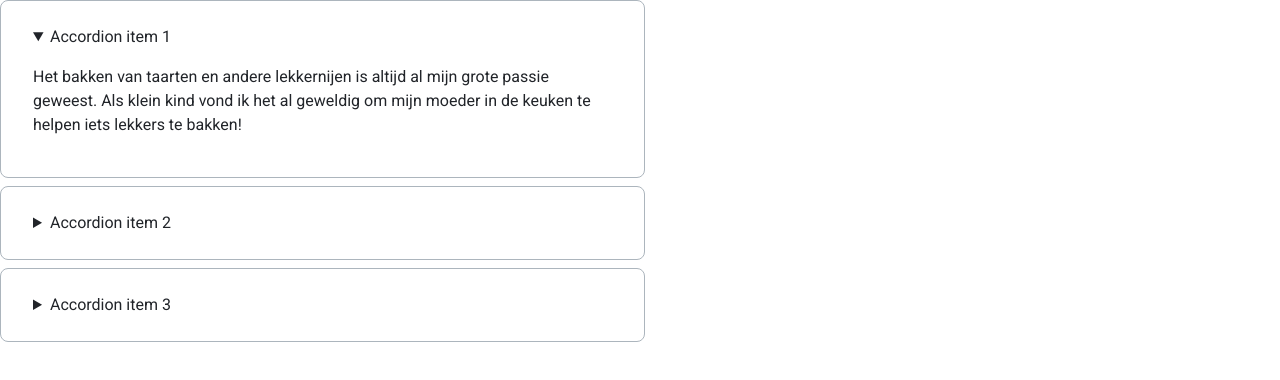
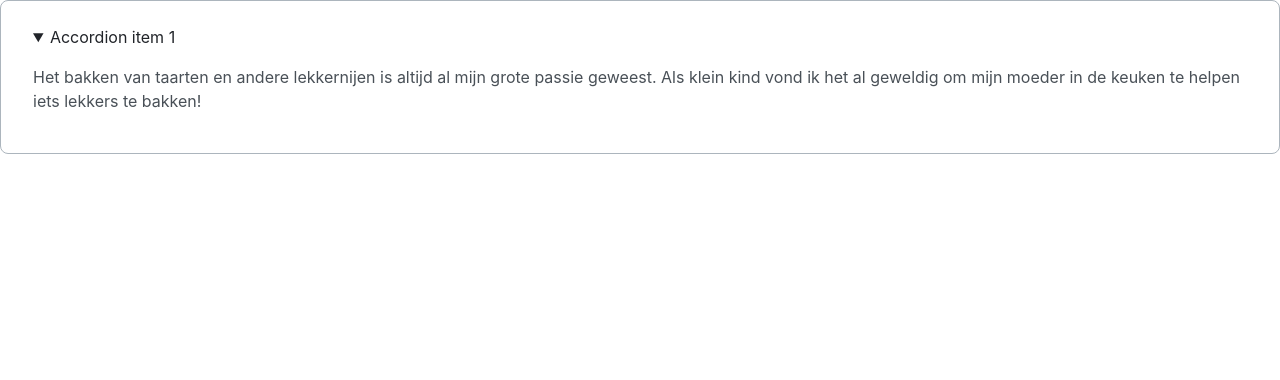
Before and after one commit to js-tasks-ru/htmlcss-20230911-4_kolva-alena, a website: page 03-lection1/02-accordion/index.html in a window 1280 px wide. Both pictures are taken after a click on the heading "Accordion item 1". Drawn offline with Linux system fonts and the light colour scheme; a small style sheet from the web is missing.

Commit message:
add solution to 03-lection-accordion

```diff
--- a/03-lection1/02-accordion/accordion.css
+++ b/03-lection1/02-accordion/accordion.css
@@ -1,20 +1,25 @@
 /* Стилизация аккордеона */
 .accordion {
-  display: block;
   margin-bottom: 8px;
   padding: 24px 32px;
-  width: 579px;
-  flex-shrink: 0;
   background-color: var(--white);
   border: 1px solid var(--grey-3);
   color: var(--black);
   border-radius: 8px;
-  font-family: Inter;
   font-size: 16px;
   font-style: normal;
   font-weight: 400;
   line-height: 24px;
+  cursor: pointer;
 }
-.accordion:last-child {
-  margin-bottom: 0;
+.accordion__summary,
+.accordion__summary-text {
+  font-family: inter;
 }
+
+.accordion__summary-text {
+  color: var(--grey-4);
+}
+.accordion__summary::-webkit-details-marker {
+  display: none;
+}
--- a/03-lection1/02-accordion/index.html
+++ b/03-lection1/02-accordion/index.html
@@ -7,24 +7,8 @@
   </head>
   <body>
     <details class="accordion">
-      <summary class="accordion__title-blok" open>Accordion item 1</summary>
-      <p class="accordion__text-blok">
-        Het bakken van taarten en andere lekkernijen is altijd al mijn grote
-        passie geweest. Als klein kind vond ik het al geweldig om mijn moeder in
-        de keuken te helpen iets lekkers te bakken!
-      </p>
-    </details>
-    <details class="accordion">
-      <summary class="accordion__title-blok">Accordion item 2</summary>
-      <p class="accordion__text-blok">
-        Het bakken van taarten en andere lekkernijen is altijd al mijn grote
-        passie geweest. Als klein kind vond ik het al geweldig om mijn moeder in
-        de keuken te helpen iets lekkers te bakken!
-      </p>
-    </details>
-    <details class="accordion">
-      <summary class="accordion__title-blok">Accordion item 3</summary>
-      <p class="accordion__text-blok">
+      <summary class="accordion__summary">Accordion item 1</summary>
+      <p class="accordion__summary-text">
         Het bakken van taarten en andere lekkernijen is altijd al mijn grote
         passie geweest. Als klein kind vond ik het al geweldig om mijn moeder in
         de keuken te helpen iets lekkers te bakken!
--- a/assets/css/main.css
+++ b/assets/css/main.css
@@ -4,13 +4,13 @@
 :root {
   --white: #ffffff;
   --black: #212429;
-    --pink: #F784AD;
-    --purple: #7048E8;
-    --blue: #374FC7;
-    --red: #F03D3E;
-    --grey-1: #F8F9FA;
-    --grey-2: #DDE2E5;
-    --grey-3: #ACB5BD;
+  --pink: #f784ad;
+  --purple: #7048e8;
+  --blue: #374fc7;
+  --red: #f03d3e;
+  --grey-1: #f8f9fa;
+  --grey-2: #dde2e5;
+  --grey-3: #acb5bd;
   --grey-4: #495057;
 
   --error: var(--red);
--- a/assets/fonts/fonts.css
+++ b/assets/fonts/fonts.css
@@ -1 +1,2 @@
 @import url('https://fonts.googleapis.com/css2?family=Roboto:ital,wght@0,100;0,300;0,400;0,500;0,700;0,900;1,100;1,300;1,400;1,500;1,700;1,900&display=swap');
+@import url('https://font03s.googleapis.com/css2?family=Inter:wght@100&display=swap');
```
Lines whose indentation alone changed are shown as unchanged.
